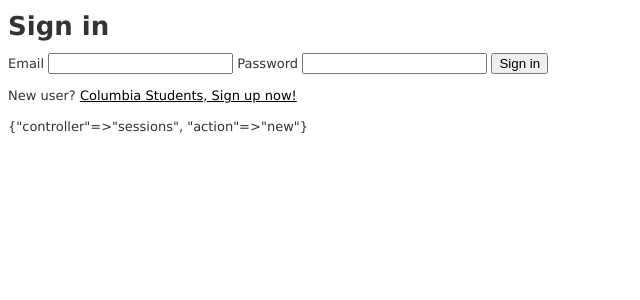
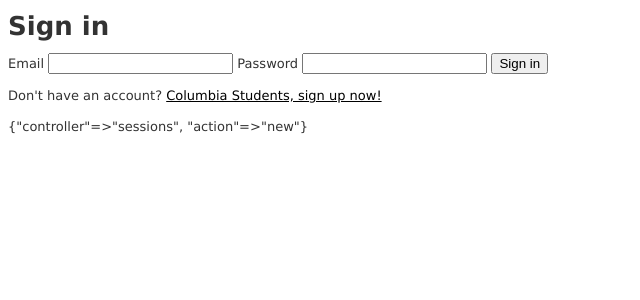
Before and after one commit to ckesurf/ivyswap, a Rails app: page /sessions/new in a window 1280 px wide. Shown: the part 183-483 px from the top of the page, without its empty margins (0-640 px from the left). Run offline with Rails 7, Linux system fonts and the light colour scheme; the visitor is signed in with stand-in values (Sample User, id 1); style sheets or scripts are compiled from the project's sources; parts of the project's set-up code (start-up, migrations or seed data) failed here and were passed over; some libraries are stand-ins or nearby versions.

Commit message:
styling changes to sign in

```diff
--- a/app/assets/stylesheets/custom.css.scss
+++ b/app/assets/stylesheets/custom.css.scss
@@ -6,7 +6,22 @@
 $light-blue: #BDE4ED;
 
 
+h1{
+  color: $dark-grey-blue;
+}
+
+.signin-btn{
+
+}
+
+.no-account{
+  margin-top: 5%;
+  margin-left: 14%;
+}
+
 .hero-unit{
+  padding-top: 20px;
+  padding-bottom: 40px;
   h1{
     color: $dark-grey-blue;
   }
@@ -15,6 +30,10 @@
 .navbar-color {
   background-image: 0;
   background-color: $dark-grey-blue;
+}
+
+.color-blue{
+  color: $light-grey-blue;
 }
 
 .navbar-inverse .navbar-inner {
--- a/app/views/sessions/new.html.erb
+++ b/app/views/sessions/new.html.erb
@@ -1,8 +1,9 @@
+<div class="hero-unit span7 center-box">
     <% provide(:title, "Sign in") %>
     <h1>Sign in</h1>
 
     <div class="row">
-  <div class="span6 offset3">
+      <div class="span3">
         <%= form_for(:session, url: sessions_path) do |f| %>
 
           <%= f.label :email %>
@@ -11,9 +12,17 @@
           <%= f.label :password %>
           <%= f.password_field :password %>
 
-      <%= f.submit "Sign in", class: "btn btn-large btn-primary" %>
+          <%= f.submit "Sign in", class: "btn btn-large signin-btn" %>
         <% end %>
 
-    <p>New user? <%= link_to "Columbia Students, Sign up now!", signup_path %></p>
+
+      </div>
+      <div class="span3 no-account">
+        <div class="">
+          <p> Don't have an account? <%= link_to "Columbia Students, sign up now!", signup_path %></p>
+
+        </div>
+
       </div>
     </div>
+</div>
--- a/app/views/static_pages/home.html.erb
+++ b/app/views/static_pages/home.html.erb
@@ -17,7 +17,8 @@
    <div class="row">
       <div class="hero-unit span7 center-box    ">
         <% provide(:title, 'Home') %>
-        <h1>Columbia Exchange</h1>
+        <h1><span class="color-blue">C</span>olumbia E<span class="color-blue">x</span>change</h1>
+        <BR/>
         <p>
           A trusted market place exclusively for   Columbia   University students to buy and sell stuff.
         </p>
```
Lines whose indentation alone changed are shown as unchanged.
